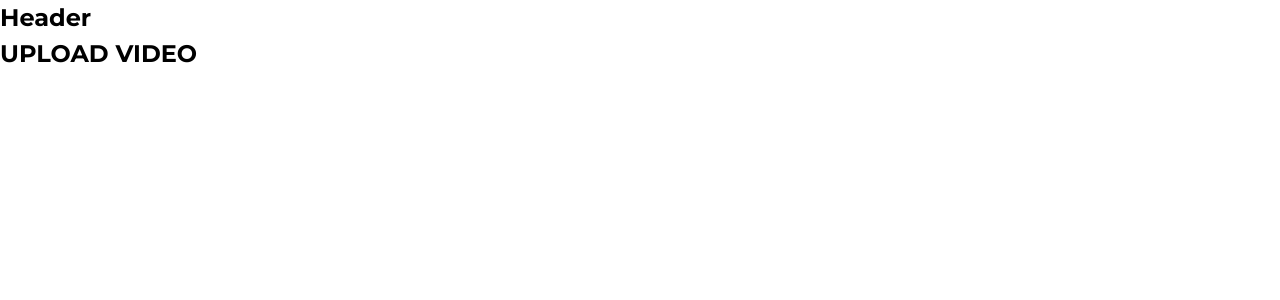
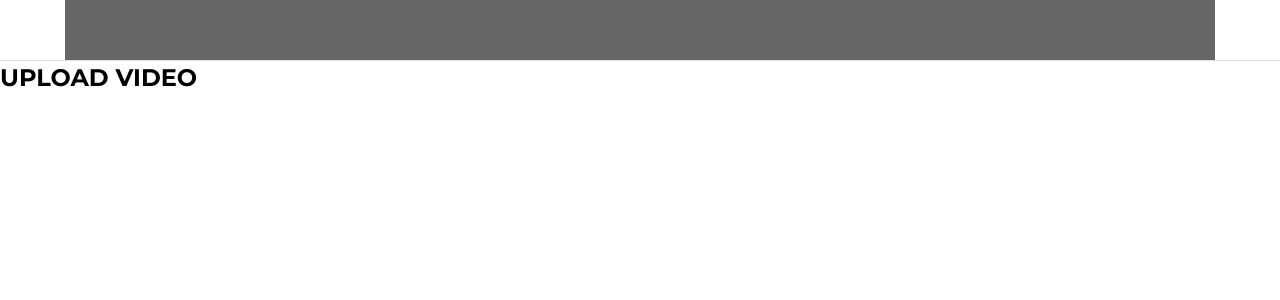
Before and after one commit to GitMinhVu/tiktok-ui, a React (Create React App) app: page /upload in a window 1280 px wide. Shown: the top 300 px of the page. Built offline with nearby package versions, Linux system fonts and the light colour scheme.

Commit message:
Bai-63: Tao Layout

```diff
--- a/package.json
+++ b/package.json
@@ -6,6 +6,7 @@
     "@testing-library/jest-dom": "^5.17.0",
     "@testing-library/react": "^13.4.0",
     "@testing-library/user-event": "^13.5.0",
+    "classnames": "^2.5.1",
     "normalize.css": "^8.0.1",
     "react": "^18.3.1",
     "react-dom": "^18.3.1",
--- a/src/components/GlobalStyles/GlobalStyles.scss
+++ b/src/components/GlobalStyles/GlobalStyles.scss
@@ -2,6 +2,9 @@
 @import url('https://fonts.googleapis.com/css2?family=Montserrat:ital,wght@0,100..900;1,100..900&display=swap');
 
 :root {
+    ///default layout
+    --default-layout-header-height: 60px;
+    --default-layout-width-content: 1150px;
 }
 
 * {
--- /dev/null
+++ b/src/components/Layout/DefaultLayout/DefaultLayout.module.scss
@@ -0,0 +1,14 @@
+.wrapper {
+    display: flex;
+    flex-direction: column;
+    align-items: center;
+}
+
+.container {
+    width: var(--default-layout-width-content);
+    display: flex;
+}
+
+.content {
+    flex: 1;
+}
--- a/src/components/Layout/DefaultLayout/Header/index.js
+++ /dev/null
@@ -1,5 +0,0 @@
-function Header() {
-    return <h2>Header</h2>;
-}
-
-export default Header;
--- /dev/null
+++ b/src/components/Layout/DefaultLayout/Sidebar/Sidebar.module.scss
@@ -0,0 +1,5 @@
+.wrapper {
+    width: 356px;
+    min-height: 1000px;
+    background-color: #ccc;
+}
--- a/src/components/Layout/DefaultLayout/Sidebar/index.js
+++ b/src/components/Layout/DefaultLayout/Sidebar/index.js
@@ -1,5 +1,13 @@
+import style from './Sidebar.module.scss';
+import classNames from 'classnames/bind';
+const cx = classNames.bind(style);
+
 function Sidebar() {
-    return <h2>Sidebar</h2>;
+    return (
+        <aside className={cx('wrapper')}>
+            <h2>Sidle bar</h2>
+        </aside>
+    );
 }
 
 export default Sidebar;
--- a/src/components/Layout/DefaultLayout/index.js
+++ b/src/components/Layout/DefaultLayout/index.js
@@ -1,13 +1,17 @@
-import Header from './Header';
+import Header from '~/components/Layout/components/Header';
 import Sidebar from './Sidebar';
+import styles from './DefaultLayout.module.scss';
+import classNames from 'classnames/bind';
+
+const cx = classNames.bind(styles);
 
 function DefaultLayout({ children }) {
     return (
-        <div>
+        <div className={cx('wrapper')}>
             <Header />
-            <div className="container">
+            <div className={cx('container')}>
                 <Sidebar />
-                <div className="content">{children}</div>
+                <div className={cx('content')}>{children}</div>
             </div>
         </div>
     );
--- a/src/components/Layout/HeaderOnly/Header/index.js
+++ /dev/null
@@ -1,5 +0,0 @@
-function Header() {
-    return <h2>Header</h2>;
-}
-
-export default Header;
--- a/src/components/Layout/HeaderOnly/index.js
+++ b/src/components/Layout/HeaderOnly/index.js
@@ -1,6 +1,6 @@
-import Header from './Header';
+import Header from '~/components/Layout/components/Header';
 
-function DefaultLayout({ children }) {
+function HeaderOnly({ children }) {
     return (
         <div>
             <Header />
@@ -11,4 +11,4 @@ function DefaultLayout({ children }) {
     );
 }
 
-export default DefaultLayout;
+export default HeaderOnly;
--- /dev/null
+++ b/src/components/Layout/components/Header/Header.module.scss
@@ -0,0 +1,12 @@
+.wrapper {
+    width: 100%;
+    height: var(--default-layout-header-height, 60px);
+    box-shadow: 0px 1px rgb(0 0 0 / 12%);
+    display: flex;
+    justify-content: center;
+}
+.inner {
+    height: 100%;
+    width: var(--default-layout-width-content);
+    background-color: #666;
+}
--- /dev/null
+++ b/src/components/Layout/components/Header/index.js
@@ -0,0 +1,17 @@
+import styles from './Header.module.scss';
+import classNames from 'classnames/bind';
+
+const cx = classNames.bind(styles);
+
+function Header() {
+    return (
+        <header className={cx('wrapper')}>
+            <div className={cx('inner')}>
+                {}
+                {}
+            </div>
+        </header>
+    );
+}
+
+export default Header;
```
Also changed, not shown: 1 other file (tests, documents, lock files or other folders).
